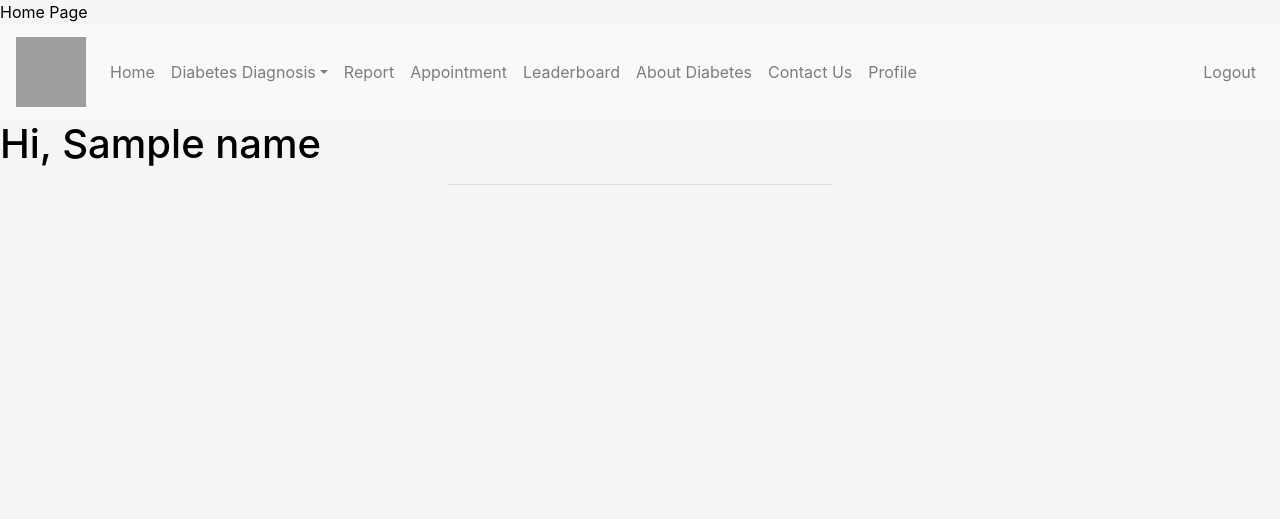
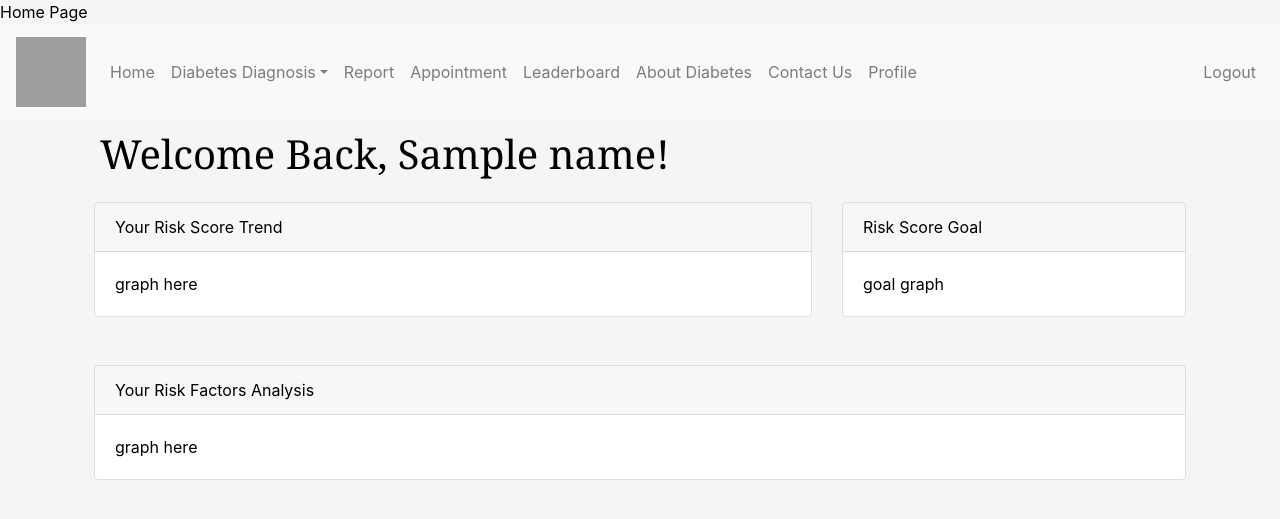
Before and after one commit to LUOYIXIN213/bt4103-retimark-webapp, a Flask app: template templates/home.html in a window 1280 px wide. Shown: the top 519 px of the page. Run offline with Flask 2, Linux system fonts and the light colour scheme; the template is opened without the code that fills it: most values are stand-ins (such as "Sample title", 1, 10 or a date in 2020); some libraries are stand-ins or nearby versions; grey boxes are pictures that could not be loaded.

Commit message:
home skeleton

```diff
--- a/templates/home.html
+++ b/templates/home.html
@@ -10,8 +10,46 @@
     </head>
     <body>
     <div class="main">
-        <h1 class="name">Hi, {{name}}</h1><hr style="width: 30%">
+        <h1 class="name">Welcome Back, {{name}}!</h1>
+    </div>
+    <div class="container-xl px-4 mt-4">
+        <div class="row">
+            <div class="col-lg-8">
+                <!-- Account details card-->
+                <div class="card">
+                    <div class="card-header">Your Risk Score Trend</div>
+                    <div class="card-body">
+                        graph here
+                    </div>
+                </div>
+            </div>
+            <div class="col-lg-4">
+                <!-- Change password card-->
+                <div class="card mb-4">
+                    <div class="card-header">Risk Score Goal</div>
+                    <div class="card-body">
+                        goal graph
+                    </div>
+                </div>
+            </div>
+        </div>
+    </div>
+    <div class="container-xl px-4 mt-4">
+        <div class="card">
+            <div class="card-header">Your Risk Factors Analysis</div>
+            <div class="card-body">
+                graph here
+            </div>
+        </div>
     </div>
     </body>
+
+    <style>
+        .name {
+            margin-top: 10px;
+            margin-left: 100px;
+            font-family: Georgia, 'Times New Roman', Times, serif;
+        }
+    </style>
 </html>
 {% endblock %}
```
